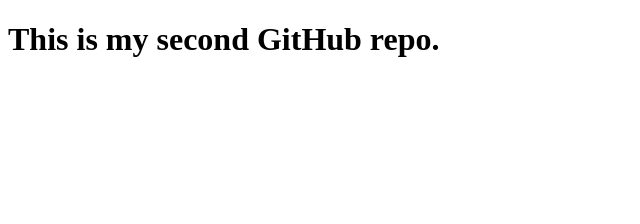
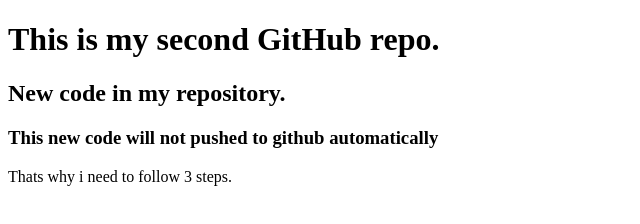
Before and after one commit to NurE-Elahi/my-second-repo, a plain HTML site: page index.html in a window 1280 px wide. Shown: the whole page, without its empty margins (0-640 px from the left). Drawn offline with Linux system fonts and the light colour scheme.

Commit message:
added new code

```diff
--- a/index.html
+++ b/index.html
@@ -8,5 +8,8 @@
 </head>
 <body>
     <h1>This is my second GitHub repo.</h1>
+    <h2>New code in my repository.</h2>
+    <h3>This new code will not pushed to github automatically</h3>
+    <p>Thats why i need to follow 3 steps.</p>
 </body>
 </html>
```
